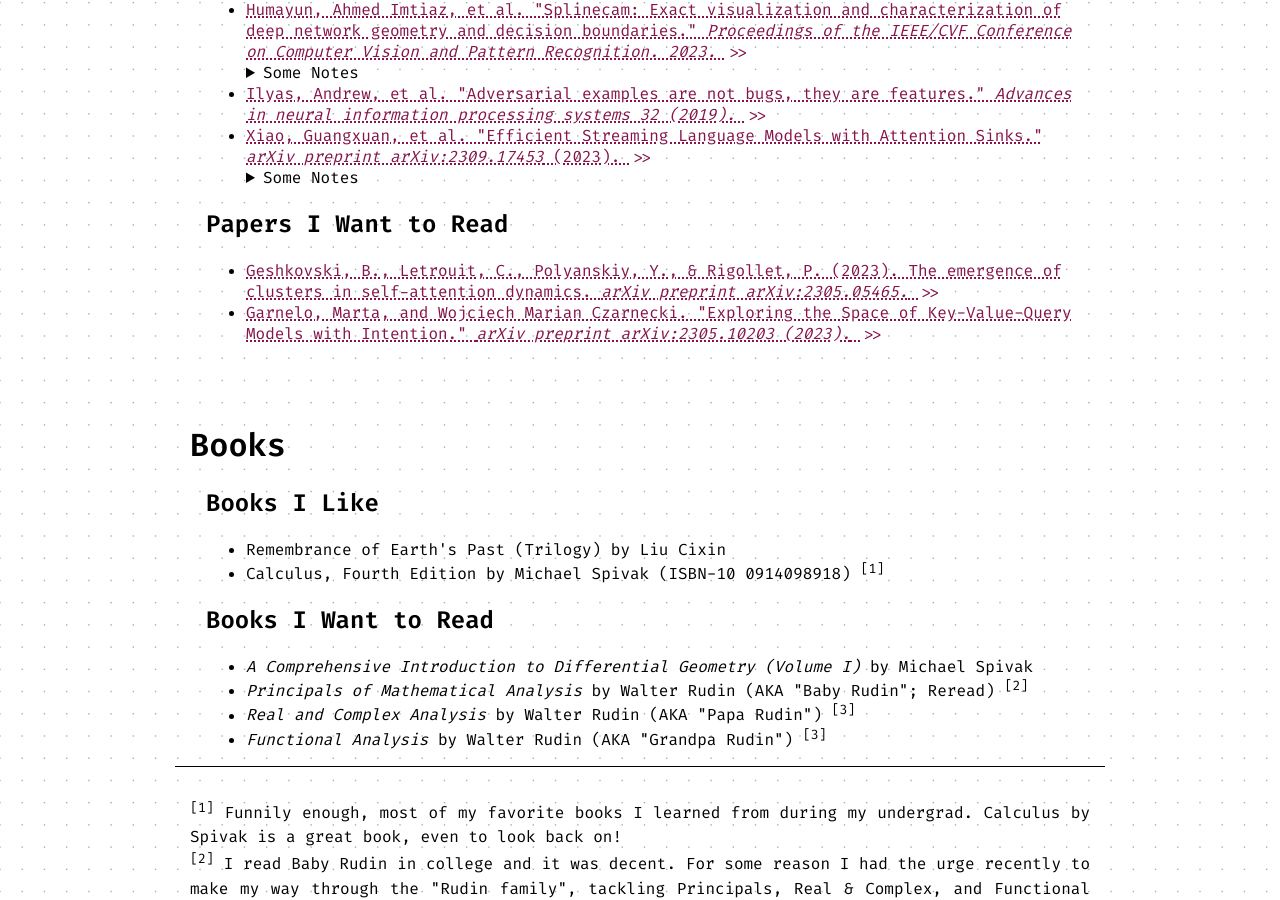
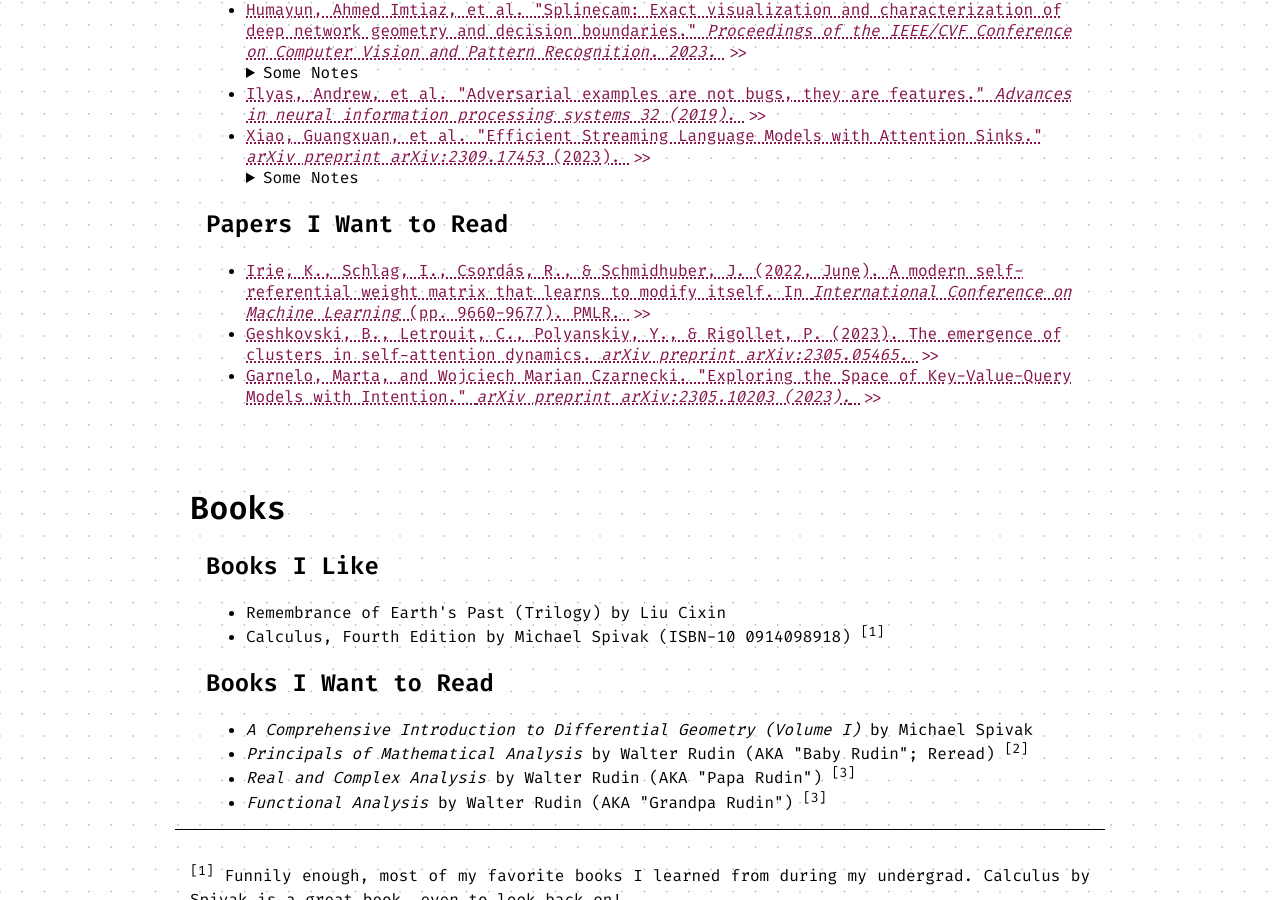
Before and after one commit to FrederickGeek8/freddy.us, a Jekyll site: the page built from bookshelf.html, in a window 1280 px wide and 900 px high, scrolled down 464 px. Built offline with Jekyll 4.4.1, drawn with Linux system fonts in a browser that asks for light colours.

Commit message:
Add new item to my bookshelf

```diff
--- a/bookshelf.html
+++ b/bookshelf.html
@@ -160,6 +160,18 @@
         <ul>
           <li>
             <a
+              href="https://arxiv.org/abs/2202.05780"
+              class="link"
+              target="_blank"
+            >
+              Irie, K., Schlag, I., Csordás, R., & Schmidhuber, J. (2022, June).
+              A modern self-referential weight matrix that learns to modify
+              itself. In <i>International Conference on Machine Learning</i>
+              (pp. 9660-9677). PMLR.
+            </a>
+          </li>
+          <li>
+            <a
               href="https://arxiv.org/abs/2305.05465"
               class="link"
               target="_blank"
```
